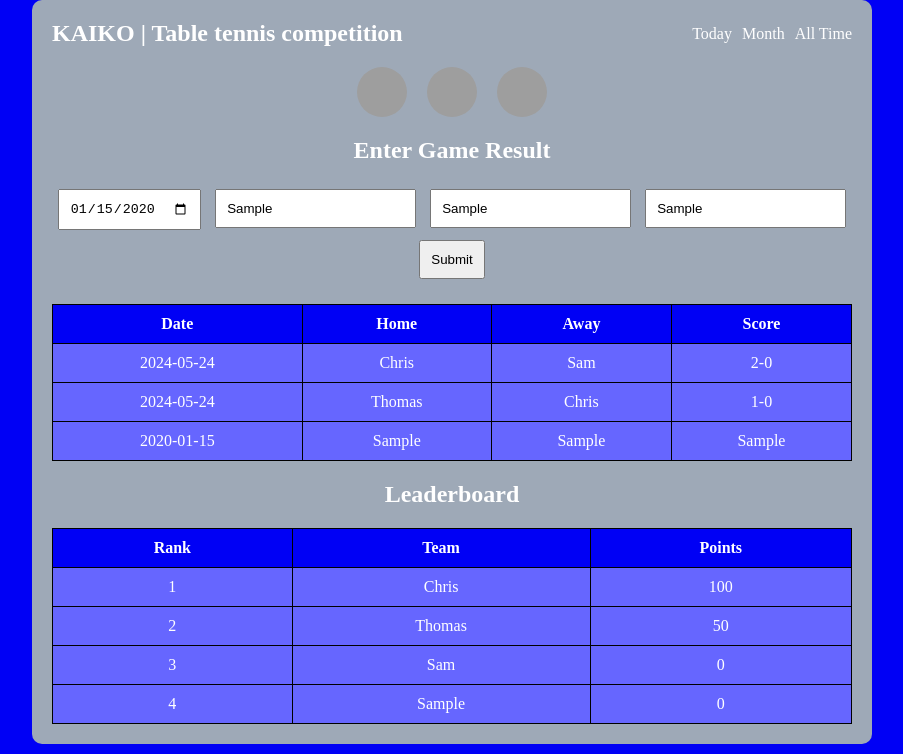
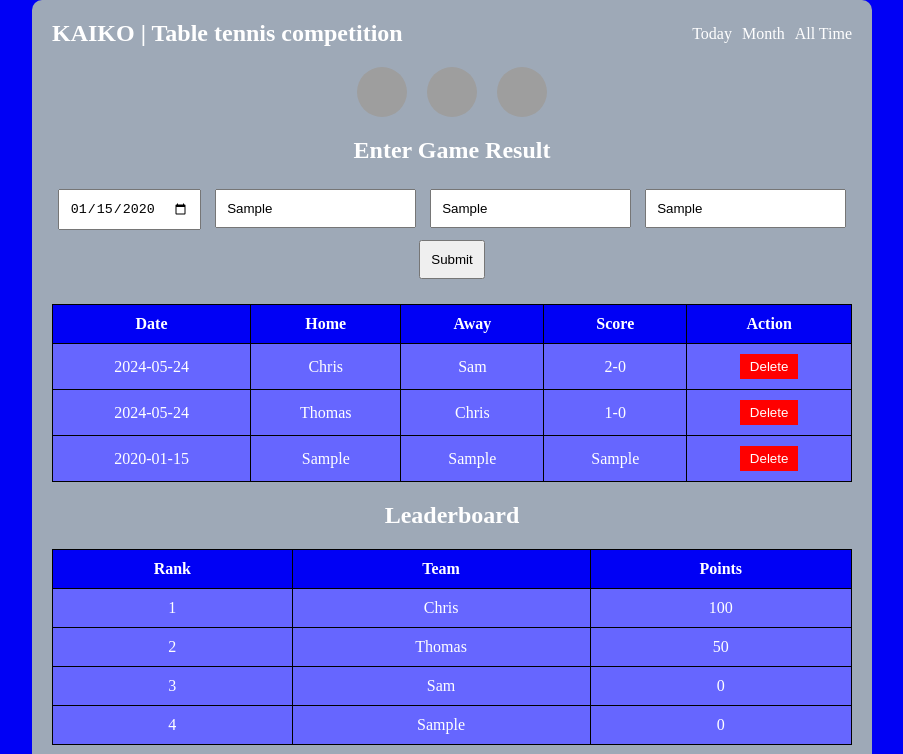
Before and after one commit to Chrisdekw/kaikotabletennis.github.io, a plain HTML site: page index.html in a window 1280 px wide. Both pictures are taken after typing "2020-01-15", "Sample", "Sample", "Sample" into the empty fields and a click on the button "Submit". Shown: the top 754 px of the page, without its empty margins (188-1091 px from the left). Drawn offline with Linux system fonts and the light colour scheme; grey boxes are pictures that could not be loaded.

Commit message:
Update index.html

```diff
--- a/index.html
+++ b/index.html
@@ -88,6 +88,13 @@
             padding: 10px;
             margin: 5px;
         }
+        .delete-btn {
+            background-color: red;
+            color: white;
+            border: none;
+            padding: 5px 10px;
+            cursor: pointer;
+        }
     </style>
 </head>
 <body>
@@ -124,6 +131,7 @@
                     <th>Home</th>
                     <th>Away</th>
                     <th>Score</th>
+                    <th>Action</th>
                 </tr>
             </thead>
             <tbody id="gameResults">
@@ -178,8 +186,22 @@
             row.insertCell(1).innerText = newResult.home;
             row.insertCell(2).innerText = newResult.away;
             row.insertCell(3).innerText = newResult.score;
+            const deleteCell = row.insertCell(4);
+            const deleteButton = document.createElement('button');
+            deleteButton.innerText = 'Delete';
+            deleteButton.className = 'delete-btn';
+            deleteButton.onclick = () => deleteGameResult(index);
+            deleteCell.appendChild(deleteButton);
 
             calculateLeaderboard();
+        }
+
+        function deleteGameResult(index) {
+            if (confirm('Are you sure you want to delete this result?')) {
+                gameResults.splice(index, 1);
+                resultsTableBody.deleteRow(index);
+                calculateLeaderboard();
+            }
         }
 
         function calculateLeaderboard() {
@@ -241,6 +263,13 @@
                 row.insertCell(1).innerText = team[0];
                 row.insertCell(2).innerText = team[1];
             });
+
+            // Update delete buttons
+            const rows = resultsTableBody.rows;
+            for (let i = 0; i < rows.length; i++) {
+                const deleteButton = rows[i].cells[4].querySelector('button');
+                deleteButton.onclick = () => deleteGameResult(i);
+            }
         }
 
         // Initial population of game results and leaderboard
@@ -251,6 +280,12 @@
             row.insertCell(1).innerText = result.home;
             row.insertCell(2).innerText = result.away;
             row.insertCell(3).innerText = result.score;
+            const deleteCell = row.insertCell(4);
+            const deleteButton = document.createElement('button');
+            deleteButton.innerText = 'Delete';
+            deleteButton.className = 'delete-btn';
+            deleteButton.onclick = () => deleteGameResult(index);
+            deleteCell.appendChild(deleteButton);
         });
 
         calculateLeaderboard();
```
